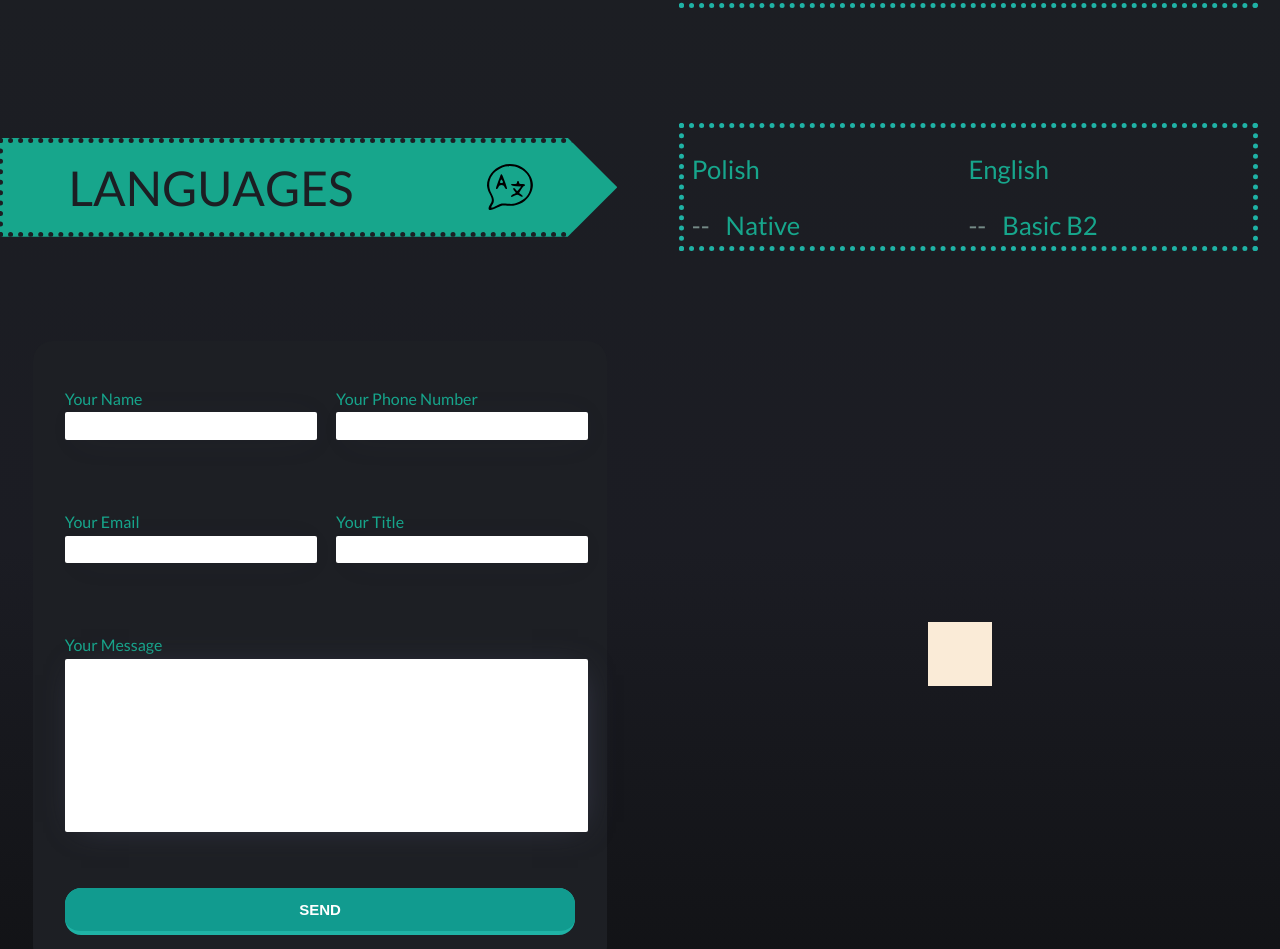
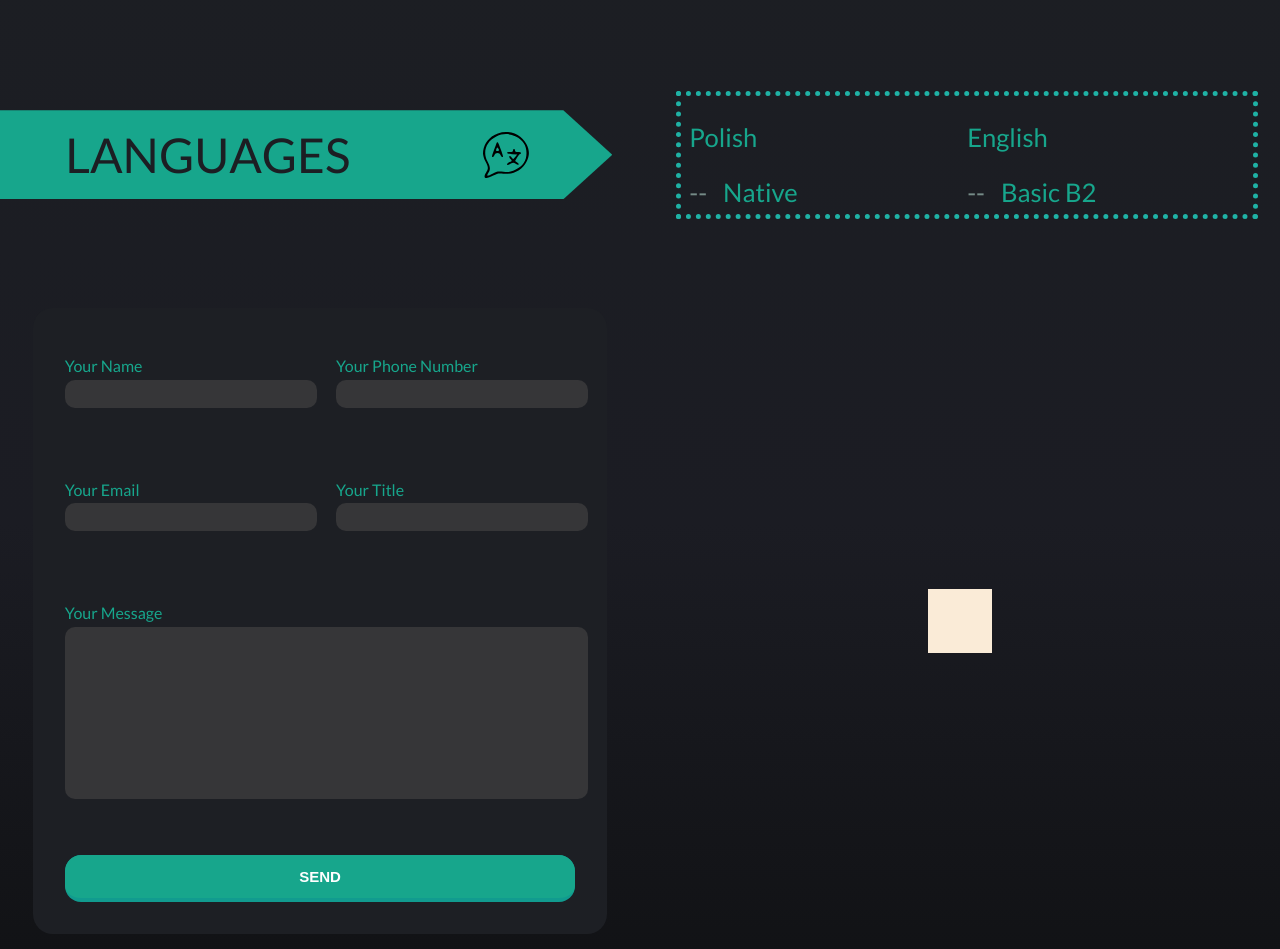
Before and after one commit to INFORM4TYK/Portfolio, a Next.js app: page / in a window 1280 px wide. Shown: the part 1643-2592 px from the top of the page. Built offline with nearby package versions, Linux system fonts and the light colour scheme.

Commit message:
AboutSecBorder

```diff
--- a/components/About/About.module.scss
+++ b/components/About/About.module.scss
@@ -27,7 +27,7 @@
   padding: 0 1rem;
   color: var(--text-light);
   font-size: var(--fs-big);
-  border: dotted 5px var(--sec-color);
+
 }
 .rightSec {
   display: grid;
@@ -70,7 +70,7 @@
   justify-content: space-around;
   padding: 1rem 0;
   font-size: var(--fs-xlarge);
-  border: dotted 5px #1c1e23;
+
   border-right: none ;
   clip-path: polygon(0 0, 92% 0, 100% 50%, 92% 100%, 0 100%);
   background-clip:border-box;
--- a/components/ContactForm/Contact.module.scss
+++ b/components/ContactForm/Contact.module.scss
@@ -38,7 +38,7 @@
     }
     button {
       appearance: button;
-      background-color: var(--sec-color);
+      background-color:#119b8f;
       border: solid transparent;
       border-radius: 16px;
       border-width: 0 0 4px;
@@ -59,7 +59,7 @@
 
      button:after {
       background-clip: padding-box;
-      background-color:  #119b8f;
+      background-color:  var(--text-light);
       border: solid transparent;
       border-radius: 16px;
       border-width: 0 0 4px;
@@ -104,12 +104,13 @@
   }
   input,
   textarea {
+    background-color: #363638;
     padding: 0.4rem;
     width: 100%;
     max-width: 250px;
     border: none;
-    border-radius: 2px;
-    box-shadow: 3px 3px 31px -13px rgba(66, 68, 90, 1);
+    border-radius: 10px;
+    // box-shadow: 3px 3px 31px -13px rgba(66, 68, 90, 1);
   }
   span {
     visibility: hidden;
```
